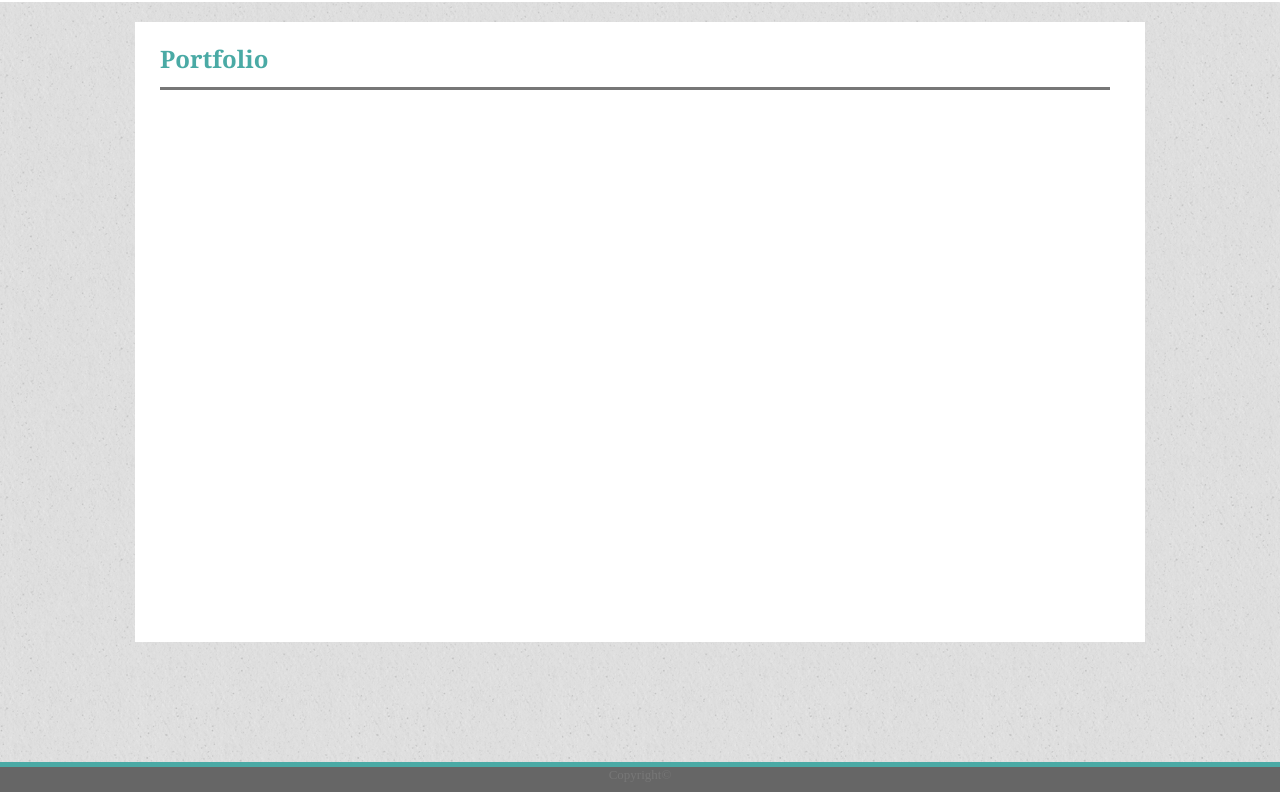
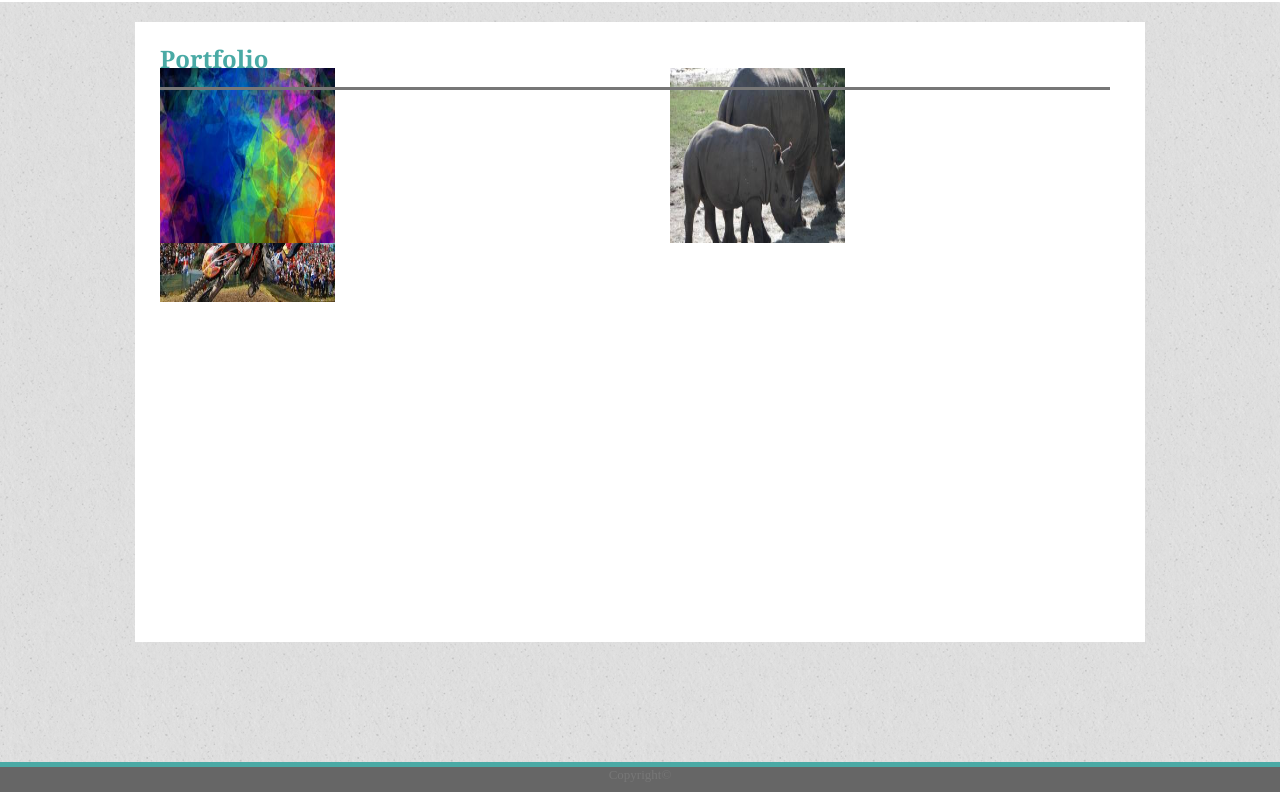
Before and after one commit to vinnietran/Basic-Portfolio, a plain HTML site: page portfolio.html in a window 1280 px wide. Shown: the part 103-895 px from the top of the page. Drawn offline with Linux system fonts and the light colour scheme.

Commit message:
Pics on portfolio page

```diff
--- a/assets/test.css
+++ b/assets/test.css
@@ -156,3 +156,29 @@ a:visited{
     line-height: 2;
 
 }
+
+.img1{
+    position: absolute;
+    float: left;
+}
+
+.img2{
+    position: absolute;
+    float: left;
+    right: 300px;
+}
+
+.img3{
+    position: absolute;
+    float: left;
+}
+
+.img4{
+    position: absolute;
+    float: left;
+}
+
+.img4{
+    position: absolute;
+    float: left;
+}
--- a/portfolio.html
+++ b/portfolio.html
@@ -23,6 +23,23 @@
         <h2>Portfolio</h2>
         <br>
         <br>
+        <div class="img1">
+            <img src="./assets/images/city.jpeg" height="175" width="175">
+        </div>
+
+        <div class="img2">
+            <img src="./assets/images/color.jpeg" height="175" width="175">
+        </div>
+        <div class="img3">
+            <img src="./assets/images/Cricket.jpeg" height="175" width="175">
+        </div>
+        <div class="img4">
+            <img src="./assets/images/kick.jpeg" height="175" width="175">
+        </div>
+        <div class="img5">
+            <img src="./assets/images/ladies.jpeg" height="175" width="175">
+        </div>
+
         <div class="bar"></div>
     </div>
 
```
Also changed, not shown: assets/images/Cricket.jpeg (added), assets/images/city.jpeg (added), assets/images/color.jpeg (added), assets/images/kick.jpeg (added), assets/images/ladies.jpeg (added).
